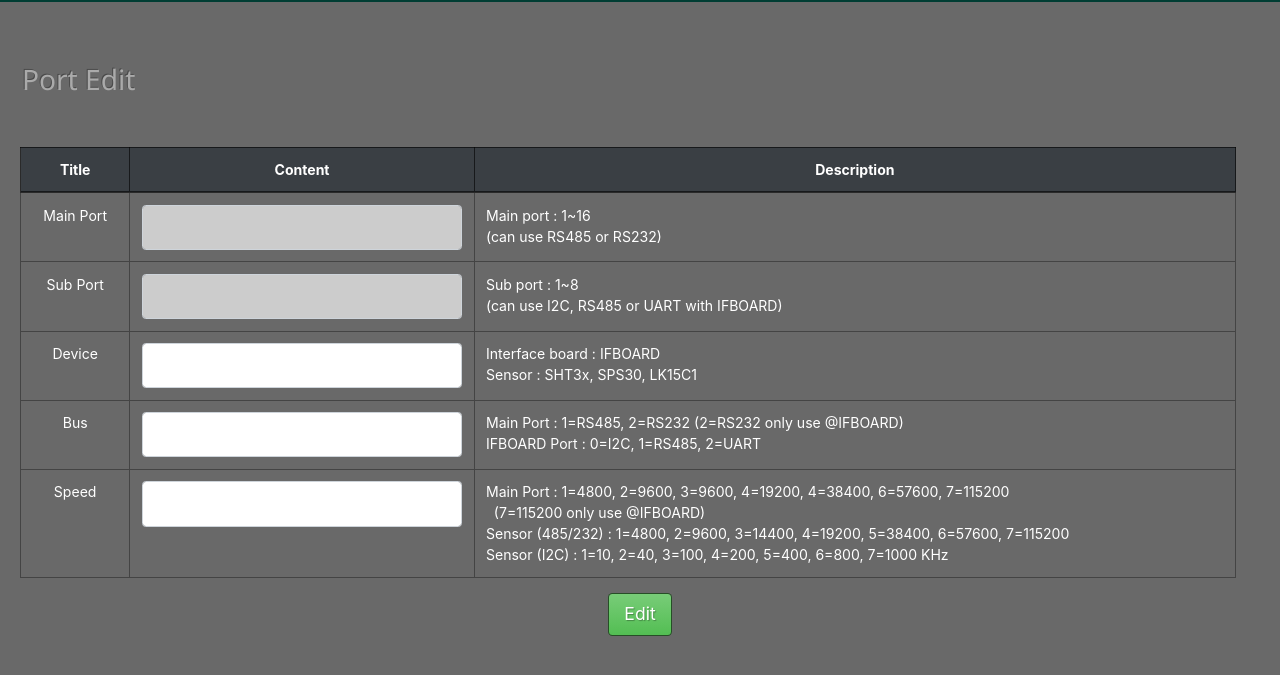
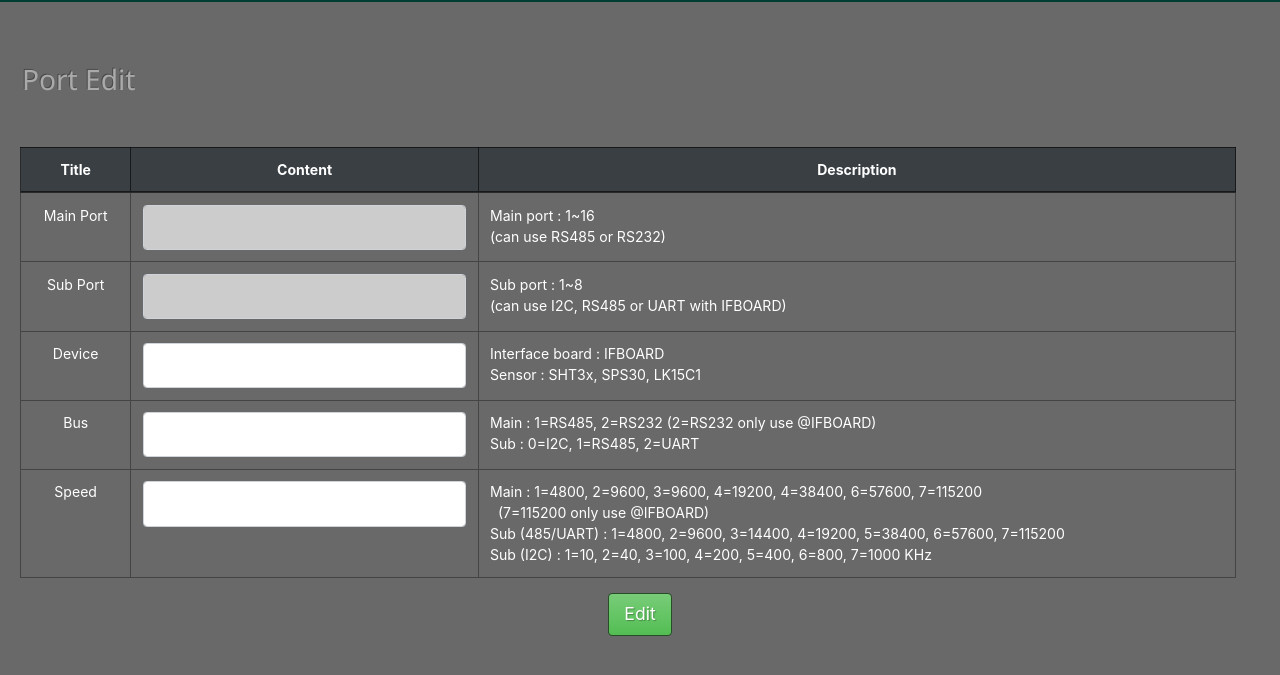
Before and after one commit to Dotolie/Configurator, a Django app: template myuser/templates/devedit.html in a window 1280 px wide. Shown: the top 675 px of the page. Run offline with Django 3.2, Linux system fonts and the light colour scheme; the template is opened without the code that fills it, so the values that code supplies are empty; some libraries are stand-ins or nearby versions.

Commit message:
change devedit.html & devices.html

```diff
--- a/myuser/templates/devedit.html
+++ b/myuser/templates/devedit.html
@@ -66,8 +66,8 @@
 				    <input type="number" class="form-control" id="deviceBus" name="deviceBus" value="{{device.deviceBus}}">
 				</td>
 				<td>
-					Main Port : 1=RS485, 2=RS232 (2=RS232 only use @IFBOARD)<br>
-					IFBOARD Port : 0=I2C, 1=RS485, 2=UART<br>
+					Main : 1=RS485, 2=RS232 (2=RS232 only use @IFBOARD)<br>
+					Sub  : 0=I2C, 1=RS485, 2=UART<br>
 				</td>
 			</tr>
 			<tr>
@@ -78,10 +78,10 @@
 				    <input type="number" class="form-control" id="deviceSpeed" name="deviceSpeed" value="{{device.deviceSpeed}}">
 				</td>
 				<td>
-					Main Port : 1=4800, 2=9600, 3=9600, 4=19200, 4=38400, 6=57600, 7=115200<br>
+					Main : 1=4800, 2=9600, 3=9600, 4=19200, 4=38400, 6=57600, 7=115200<br>
 					&nbsp;&nbsp;(7=115200 only use @IFBOARD)<br>
-					Sensor (485/232) : 1=4800, 2=9600, 3=14400, 4=19200, 5=38400, 6=57600, 7=115200 <br>
-					Sensor (I2C) : 1=10, 2=40, 3=100, 4=200, 5=400, 6=800, 7=1000 KHz <br>
+					Sub (485/UART) : 1=4800, 2=9600, 3=14400, 4=19200, 5=38400, 6=57600, 7=115200 <br>
+					Sub (I2C) : 1=10, 2=40, 3=100, 4=200, 5=400, 6=800, 7=1000 KHz <br>
 				</td>
 			</tr>
 
--- a/myuser/templates/devices.html
+++ b/myuser/templates/devices.html
@@ -92,9 +92,9 @@
 			</tr>
 			<tr id="layer1" style="display:none;">
 				<td colspan="8">
-					IFBOARD speed : 7=115200 only<br>
-					Sensor(485/232) : 1=4800,2=9600,3=14400,4=19200,5=38400,6=57600,7=115200 <br>
-					Sensor(I2C) : 1=10,2=40,3=100,4=200,5=400,6=800,7=1000 KHz <br>
+					Main (485/232) : 1=4800, 2=9600, 3=9600, 4=19200, 5=38400, 6=57600, 7=115200 <br>
+					Sub (485/UART) : 1=4800, 2=9600, 3=14400, 4=19200,5=38400, 6=57600, 7=115200 <br>
+					Sub (I2C) : 1=10, 2=40, 3=100, 4=200, 5=400, 6=800, 7=1000 KHz <br>
 				</td>
 			</tr>
 
```
